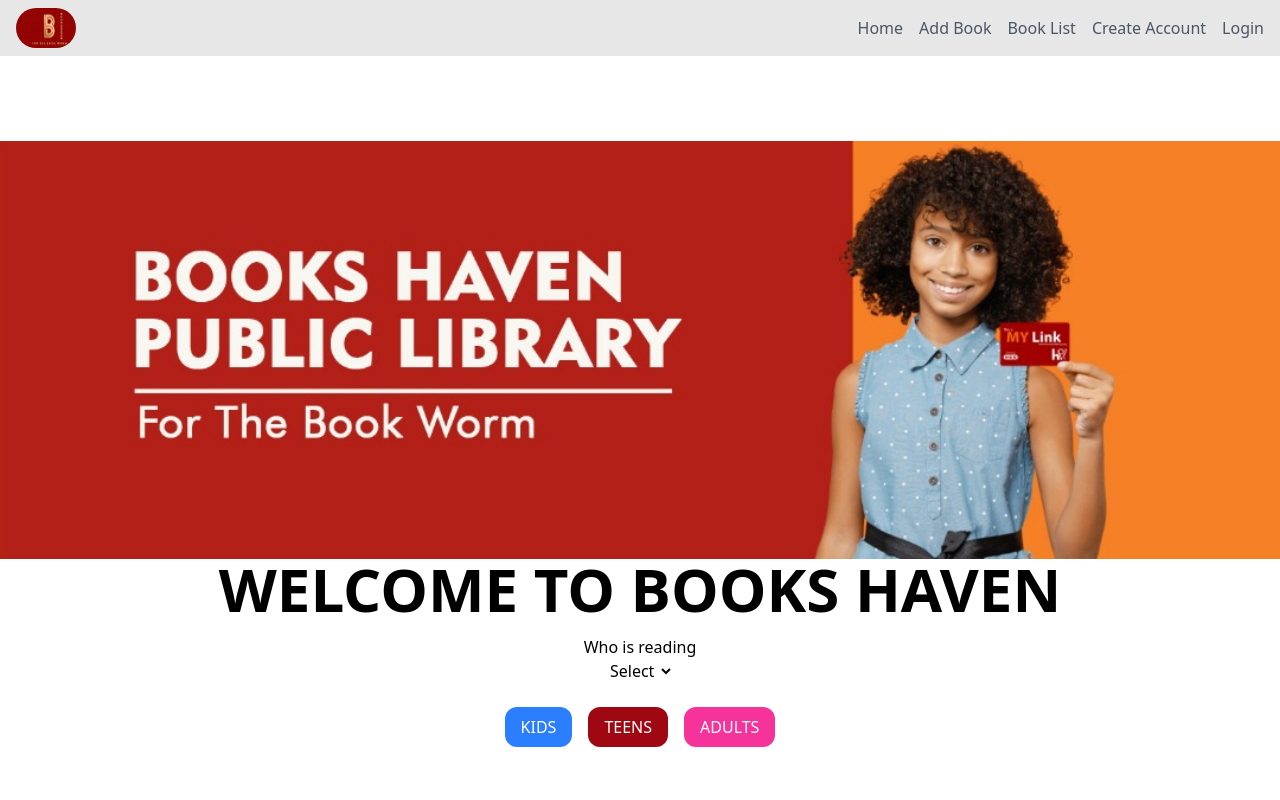
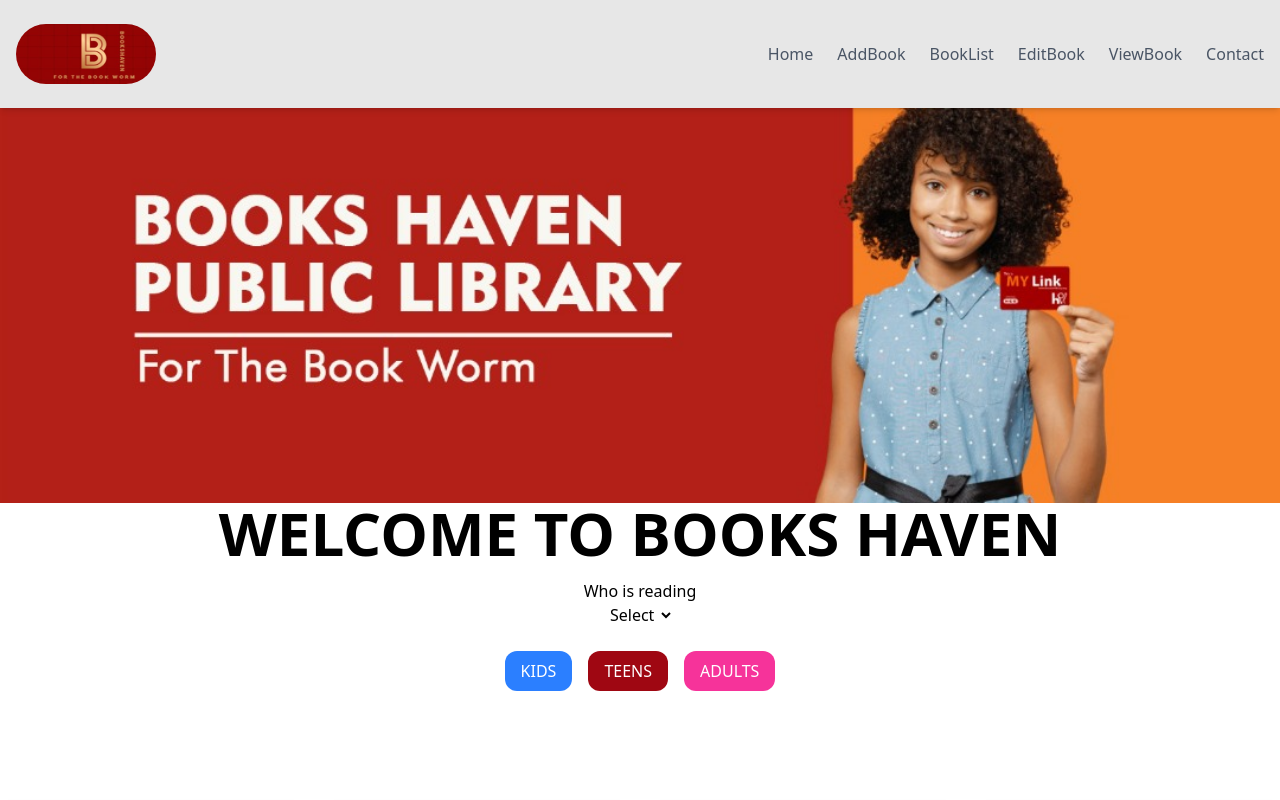
Before and after one commit to DEESAX2/Lib-App, a React (Vite) app: page / in a window 1280 px wide. Shown: the top 800 px of the page. Built offline with nearby package versions, Linux system fonts and the light colour scheme.

Commit message:
nav update

```diff
--- a/src/components/Navbar.jsx
+++ b/src/components/Navbar.jsx
@@ -1,32 +1,42 @@
-import React from "react";
 import logo from "../assets/images/logo.jpg";
+import { Link } from "react-router";
 
-
-function Navbar(){
-    return (
-
-<nav className="bg-[#E7E7E7] text-shadow-black">
-    <div className="container mx-auto px-4 py-2 flex justify-between items-center">
-
+function Navbar() {
+  return (
+    <nav className="bg-[#E7E7E7] text-shadow-black fixed top-0 left-0 right-0 shadow-md">
+      <div className="container mx-auto px-4 py-6 flex justify-between items-center">
         {/* ----LOGO---- */}
-        <a href="#" className="flex items-center space-x-2">
-        <img src ={logo} alt="Library Logo" className="h-10 w-15 rounded-full" /></a>
-
-
-
+        <Link to="#" className="flex items-center space-x-2">
+          <img
+            src={logo}
+            alt="Library Logo"
+            className="h-15 w-35 rounded-full"
+          />
+        </Link>
 
         {/* ----NAVIGATION LINKS---- */}
-        {/* <a href="/" className="text-2xl font-bold text-gray-800">Library App</a> */}
-        <ul className="flex space-x-4">
-            <li><a href="/" className="text-gray-600 hover:text-gray-800 transition">Home</a></li>
-            <li><a href="/add-book" className="text-gray-600 hover:text-gray-800 transition">Add Book</a></li>
-            <li><a href="/booklist" className="text-gray-600 hover:text-gray-800 transition">Book List</a></li>
-            <li><a href="/create-account" className="text-gray-600 hover:text-gray-800 transition" >Create Account</a></li>
-            <li><a href="/login" className="text-gray-600 hover:text-gray-800 transition">Login</a></li>
+        <ul className="flex space-x-6">
+          <li>
+            <Link to="/"className="text-gray-600 hover:text-gray-900 bold transition ">Home</Link>
+          </li>
+          <li>
+            <Link to="/add-book"className="text-gray-600 hover:text-gray-800 transition">AddBook</Link>
+          </li>
+          <li>
+            <Link to="/booklist"className="text-gray-600 hover:text-gray-800 transition">BookList</Link>
+          </li>
+          <li>
+            <Link to="/edit-book"className="text-gray-600 hover:text-gray-800 transition">EditBook</Link>
+          </li>
+          <li>
+            <Link to="/view-book"className="text-gray-600 hover:text-gray-800 transition">ViewBook</Link>
+          </li>
+          <li>
+            <Link to="/contact"className="text-gray-600 hover:text-gray-800 transition">Contact</Link>
+          </li>
         </ul>
-    </div>
-
-</nav>
-    );
+      </div>
+    </nav>
+  );
 }
 export default Navbar;
```
